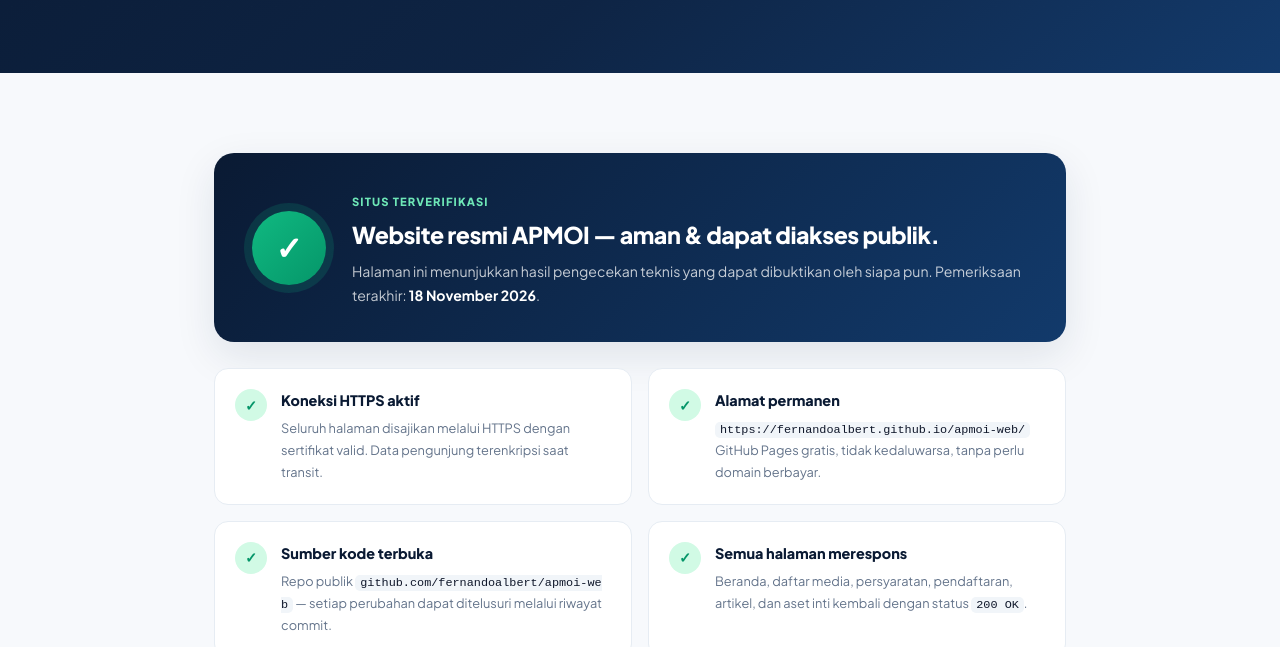
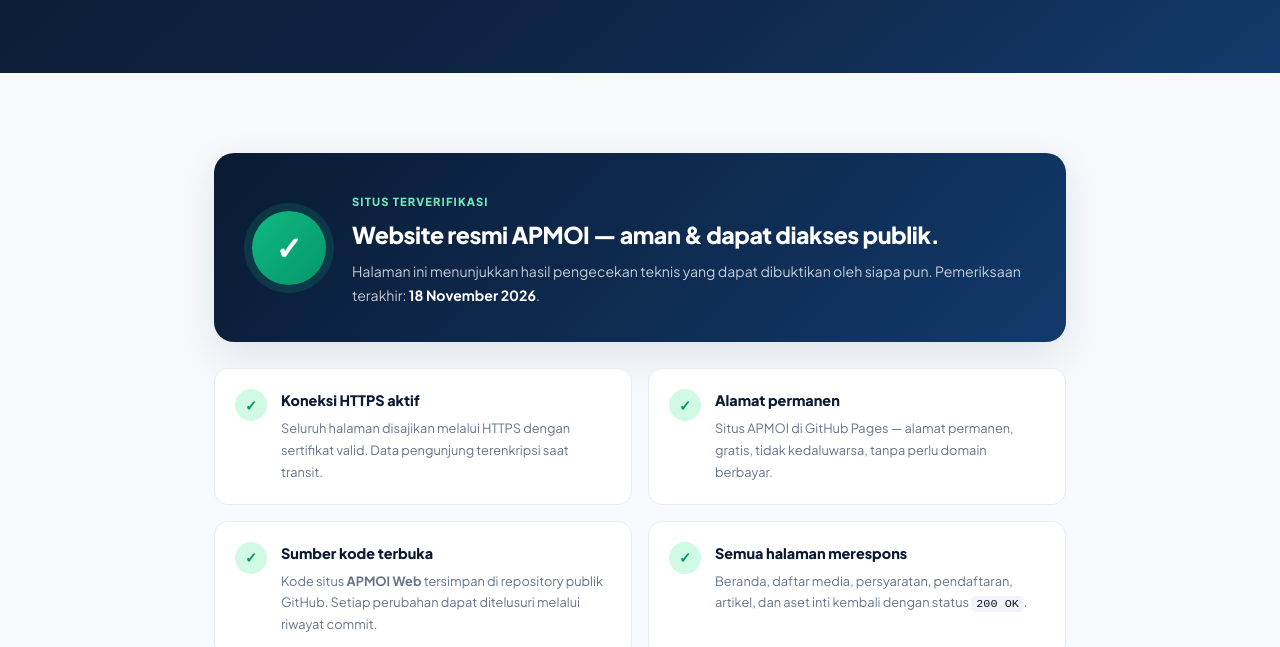
Before and after one commit to fernandoalbert/apmoi-web, a plain HTML site: page verifikasi.html in a window 1280 px wide. Shown: the part 317-964 px from the top of the page. Drawn offline with Linux system fonts and the light colour scheme.

Commit message:
Hapus nama Fernando dari teks situs & segarkan cache PWA

```diff
--- a/sw.js
+++ b/sw.js
@@ -1,5 +1,5 @@
 /* Service worker APMOI — offline fallback untuk aset inti */
-const CACHE = "apmoi-v3";
+const CACHE = "apmoi-v4";
 const CORE = [
   "./", "./index.html", "./css/style.css", "./js/main.js", "./js/pages.js",
   "./js/media.js", "./js/articles.js", "./assets/apmoi-logo-transparent.png",
--- a/verifikasi.html
+++ b/verifikasi.html
@@ -64,11 +64,11 @@
           </div>
           <div class="verify-item reveal">
             <div class="verify-icon ok">✓</div>
-            <div><h3>Alamat permanen</h3><p><code>https://fernandoalbert.github.io/apmoi-web/</code><br />GitHub Pages gratis, tidak kedaluwarsa, tanpa perlu domain berbayar.</p></div>
+            <div><h3>Alamat permanen</h3><p><a href="./">Situs APMOI di GitHub Pages</a> — alamat permanen, gratis, tidak kedaluwarsa, tanpa perlu domain berbayar.</p></div>
           </div>
           <div class="verify-item reveal">
             <div class="verify-icon ok">✓</div>
-            <div><h3>Sumber kode terbuka</h3><p>Repo publik <code>github.com/fernandoalbert/apmoi-web</code> — setiap perubahan dapat ditelusuri melalui riwayat commit.</p></div>
+            <div><h3>Sumber kode terbuka</h3><p>Kode situs <strong>APMOI Web</strong> tersimpan di repository publik GitHub. Setiap perubahan dapat ditelusuri melalui riwayat commit.</p></div>
           </div>
           <div class="verify-item reveal">
             <div class="verify-icon ok">✓</div>
```
